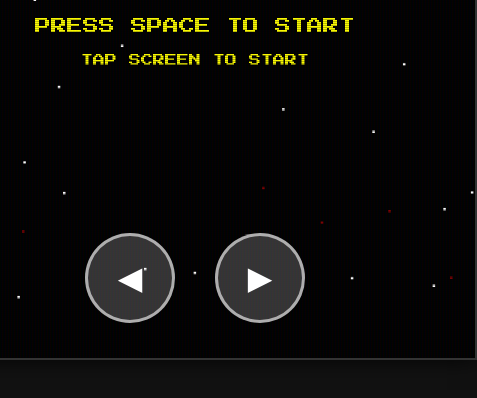
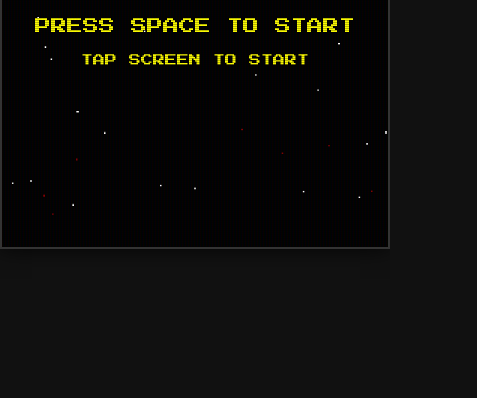
Before and after one commit to korbill73/galaga, a plain HTML site: page index.html in a window 390 px wide. Shown: the part 424-822 px from the top of the page, 477 px wide, since content can reach past the window. Drawn offline with Linux system fonts and the light colour scheme.

Commit message:
Fix: Mobile Aspect Ratio & Remove UI Buttons

```diff
--- a/index.html
+++ b/index.html
@@ -30,14 +30,7 @@
                 <div id="results-stats"></div>
             </div>
 
-            <!-- Mobile Controls -->
-            <div id="mobile-controls">
-                <div class="control-group left">
-                    <button id="btn-left" class="touch-btn">◀</button>
-                    <button id="btn-right" class="touch-btn">▶</button>
-                </div>
-                <!-- Fire button removed for auto-fire -->
-            </div>
+            <!-- Mobile Controls Removed -->
         </div>
     </div>
     <script type="module" src="js/main.js"></script>
--- a/style.css
+++ b/style.css
@@ -30,12 +30,22 @@ body {
     position: relative;
     box-shadow: 0 0 20px rgba(0, 0, 0, 0.8);
     border: 2px solid #333;
+    /* Responsive scaling */
+    width: 100%;
+    max-width: 448px;
+    /* 2x original width or similar reasonable size for mobile */
+    aspect-ratio: 224/288;
+    /* Ensure aspect ratio */
+    height: auto;
+    max-height: 95vh;
+    /* Don't overflow vertical */
 }
 
 canvas {
     background-color: var(--canvas-bg);
     display: block;
-    /* Original aspect ratio roughly 224:288. check Game.js for real size */
+    width: 100%;
+    height: 100%;
     image-rendering: pixelated;
 }
 
```
